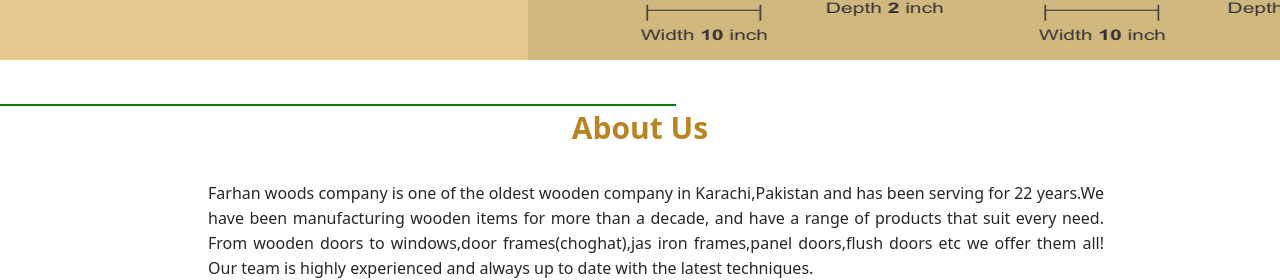
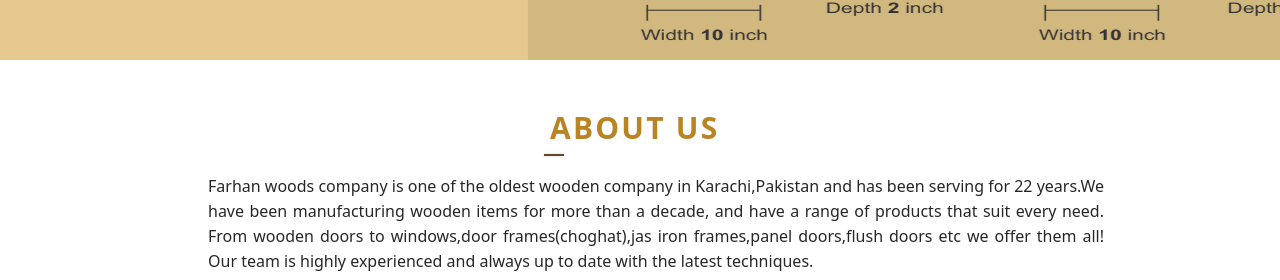
Before and after one commit to SumanFarhan/farhan_woods, a React (Create React App) app: page / in a window 1280 px wide. Shown: the part 537-817 px from the top of the page. Built offline with nearby package versions, Linux system fonts and the light colour scheme.

Commit message:
heading animation line product router

```diff
--- a/src/About/About.css
+++ b/src/About/About.css
@@ -8,46 +8,19 @@
   margin-bottom: 6em;
 }
 
-.about_heading>h2::before {
-  /* width:100%; */
-  content: "";
-  height: 2px;
-  display: flex;
-  /* align-self: center; */
-  position:absolute;
-  left:0%;
-  /* left: 50%;
-  right:50%; */
-  background: green;
-  transition: all;
+.about_heading{
+  width: 180px;
+  height: 100px;
+  position: relative;
+  margin: 0 auto ;
 }
-
-.about_heading>h2::before {
-  animation: underline-animated 5s linear infinite;
-}
-
-@keyframes underline-animated {
-  0% {
-    right: 100%;
-  }
-
-  50% {
-    right: 0;
-    left: 0;
-  }
-
-  100% {
-    right: 100%;
-    left: 0%;
-  }
-}
-
 
 .about_heading>h2 {
   font-weight: 600;
   font-size: 30px;
+  letter-spacing: 2.2px;
   color: #b98424;
-  margin: 1em 0 1em 0;
+  margin: 1em 0 0.1em 0;
 }
 
 .aboutContent>p {
--- a/src/About/About.jsx
+++ b/src/About/About.jsx
@@ -7,8 +7,9 @@
     <>
       <div className="about" id="about">
         <div className="about_heading">
-          <h2 >About Us</h2>
-        </div>
+          <h2 >ABOUT US</h2>
+          <div className="bar"></div>
+          </div>
         <div className="aboutContent">
           <Fade left>
             <p>
--- a/src/App.css
+++ b/src/App.css
@@ -11,6 +11,40 @@
   margin-right: auto;
 }
 
+.bar {
+  position: relative;
+  height: 2px;
+  background: #6a6a6a;
+  width: 0%;
+  top: 0px;
+  left: -6px;
+  box-shadow: 0 0 3px rgba(192, 192, 192, 0.9);
+  animation: fill 3s infinite alternate, colors 5s infinite alternate;
+}
+
+@keyframes fill {
+  0% {
+    width: 0;
+  }
+
+  100% {
+    width: 190px;
+  }
+}
+
+@keyframes colors {
+  0% {
+    background-color: #493826;
+  }
+
+  50% {
+    background-color: #b98424;
+  }
+
+  100% {
+    background-color: #493826;
+  }
+}
 @media (prefers-reduced-motion: no-preference) {
   .App-logo {
     animation: App-logo-spin infinite 20s linear;
--- a/src/App.js
+++ b/src/App.js
@@ -2,6 +2,8 @@
 import { useEffect } from 'react'
 import { useState } from 'react'
 import Home from './Home/Home'
+import { BrowserRouter ,Routes, Route,Link} from "react-router-dom";
+import Productanotherpage from './Productanotherpage/Productanotherpage';
 import logo from '../src/asssets/logo.png'
 import "./App.css"
 
@@ -16,10 +18,16 @@
   }, [])
   return (
     <>
+      <BrowserRouter>
+        <Routes>
+          <Route  exact path="/" element={<Home/>} />
+          <Route  exact path="/productpage" element={<Productanotherpage/>} />
+        </Routes>
+      </BrowserRouter>
       {/* {loading ?
         <img src={logo} className="App-logo"/>:
       } */}
- <Home />
+      {/* <Home /> */}
     </>
   )
 }
--- a/src/Contact/Contact.css
+++ b/src/Contact/Contact.css
@@ -12,15 +12,52 @@
 .main-form {
   margin-left: 1rem;
   height: 100%;
-  width: 100;
+  width: 100%;
+  position: relative;
 }
 
 .main-form>h1 {
   text-align: center;
   font-weight: 600;
   font-size: 30px;
+  letter-spacing: 2.2px;
   color: #b98424;
   margin: 5px 0 5px 0;
+}
+ /* heading line */
+ .headingline {
+  position: relative;
+  height: 2px;
+  background: #6a6a6a;
+  width: 0%;
+  top: 0px;
+  left: 150px;
+  box-shadow: 0 0 3px rgba(192, 192, 192, 0.9);
+  animation: fill 3s infinite alternate, colors 5s infinite alternate;
+}
+
+@keyframes fill {
+  0% {
+    width: 0;
+  }
+
+  100% {
+    width: 190px;
+  }
+}
+
+@keyframes colors {
+  0% {
+    background-color: #493826;
+  }
+
+  50% {
+    background-color: #b98424;
+  }
+
+  100% {
+    background-color: #493826;
+  }
 }
 
 .main-body {
@@ -90,7 +127,11 @@
   outline: none;
   font-size: 1.5em;
 }
-
+@media only screen and (max-width: 1100px) {
+  .headingline {
+    left: 22%;
+  }
+}
 @media only screen and (max-width: 700px) {
   .main {
     margin: 0;
@@ -120,8 +161,9 @@
   }
 
 }
+
 @media only screen and (max-width: 775px) {
-#submit{
-  margin-left: 10%;
+  #submit {
+    margin-left: 10%;
+  }
 }
-}
--- a/src/Contact/Contact.jsx
+++ b/src/Contact/Contact.jsx
@@ -51,7 +51,8 @@
           <input className="contact" type="text" value="+92334-2300564" readOnly />
         </div>
         <form className="main-form" onSubmit="#">
-          <h1>Contact Us</h1>
+          <h1>CONTACT US</h1>
+          <div className="headingline"></div>
           <div>
             <label>Name</label>     <br />
             <Input hint="Enter your name" type="text" ID="name" />
--- a/src/Home/Home.jsx
+++ b/src/Home/Home.jsx
@@ -9,6 +9,7 @@
 import Contact from "../Contact/Contact";
 import Banner from "../banner/Banner";
 import Services from "../Services/Services"
+
 
 const Home = () => {
   return (
--- /dev/null
+++ b/src/Productanotherpage/Productanotherpage.css
@@ -0,0 +1,3 @@
+h1{
+    color:orange;
+}
--- /dev/null
+++ b/src/Productanotherpage/Productanotherpage.jsx
@@ -0,0 +1,12 @@
+import React from 'react'
+import "./Productanotherpage.css"
+
+const Productanotherpage = () => {
+  return (
+    <>
+    <h1>page hello</h1>
+    </>
+  )
+}
+
+export default Productanotherpage
--- a/src/products/Product.css
+++ b/src/products/Product.css
@@ -81,7 +81,6 @@
   letter-spacing: 1;
   color: white;
 }
-
 .btn:hover {
   border: none;
   color: black;
--- a/src/products/Product.jsx
+++ b/src/products/Product.jsx
@@ -4,6 +4,7 @@
 import ArrowForwardIosIcon from '@mui/icons-material/ArrowForwardIos';
 import Productimage from "./Product_image";
 import Zoom from 'react-reveal/Zoom';
+import { Link } from "react-router-dom";
 import "./Product.css";
 
 const Product = () => {
@@ -29,7 +30,12 @@
         </Box>
       </div>
       <div class="productButton">
-        <div><button className="btn">View all Products <ArrowForwardIosIcon className="arrowIcon" /></button></div>
+        <div>
+          <Link to="/productpage">
+            <button className="btn">
+              View all Products
+
+              <ArrowForwardIosIcon className="arrowIcon" /></button>            </Link></div>
       </div>
     </>
   );
```
